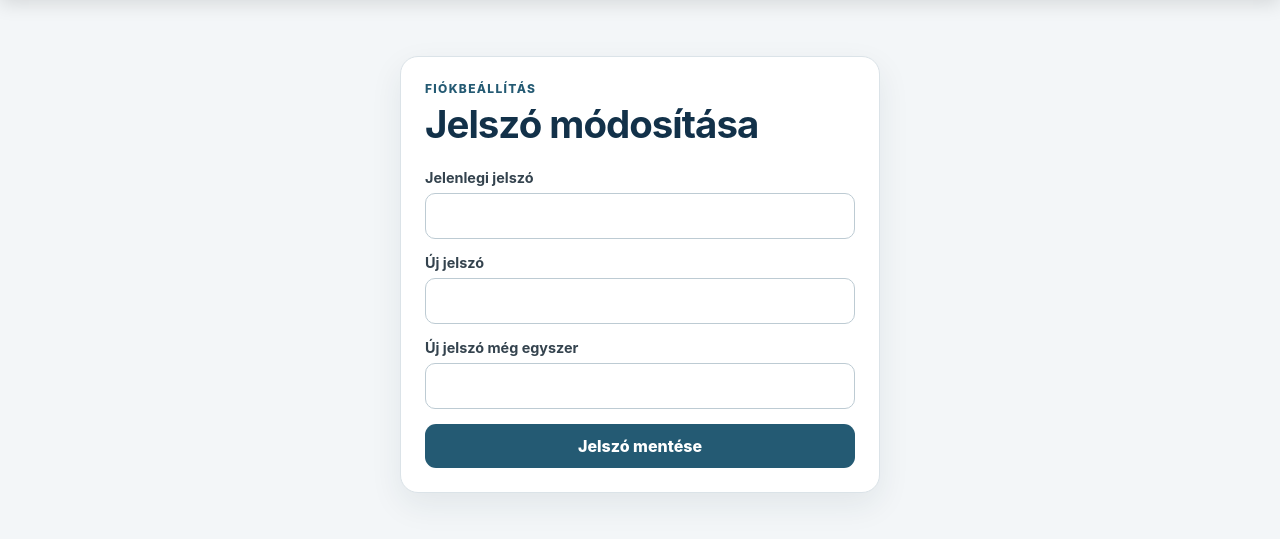
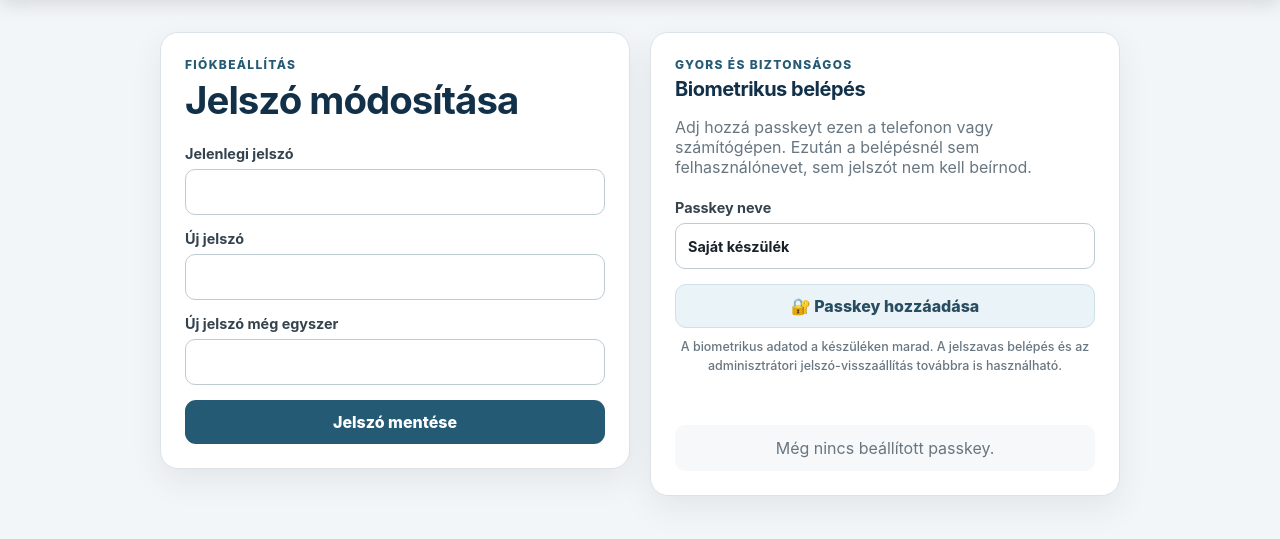
Before and after one commit to Nicqx/munkaido-nyilvantarto, a Flask app: page /settings/password in a window 1280 px wide. Shown: the part 64-603 px from the top of the page. Run offline with Flask 3, Linux system fonts and the light colour scheme; the visitor is signed in with stand-in values (Sample User, id 1); data comes from the database, SQL or seed files in the repository; parts of the project's set-up code (start-up, migrations or seed data) failed here and were passed over.

Commit message:
passkey: worktime/templates/change_password.html frissítése

```diff
--- a/worktime/templates/change_password.html
+++ b/worktime/templates/change_password.html
@@ -1,7 +1,8 @@
 {% extends "base.html" %}
-{% block title %}Jelszó módosítása · Munkaidő{% endblock %}
+{% block title %}Fiók és belépés · Munkaidő{% endblock %}
 {% block content %}
-<section class="card narrow-card">
+<div class="account-settings">
+  <section class="card">
     <p class="eyebrow">Fiókbeállítás</p><h1>Jelszó módosítása</h1>
     <form method="post" class="stack-form">
       <label>Jelenlegi jelszó<input type="password" name="current_password" autocomplete="current-password" required></label>
@@ -10,4 +11,93 @@
       <button class="button primary" type="submit">Jelszó mentése</button>
     </form>
   </section>
+
+  <section class="card">
+    <p class="eyebrow">Gyors és biztonságos</p><h2>Biometrikus belépés</h2>
+    <p class="muted">
+      Adj hozzá passkeyt ezen a telefonon vagy számítógépen. Ezután a belépésnél sem felhasználónevet, sem jelszót nem kell beírnod.
+    </p>
+    <div class="stack-form">
+      <label>Passkey neve
+        <input type="text" maxlength="80" value="Saját készülék" data-passkey-name>
+      </label>
+      <button class="button soft" type="button" data-passkey-register>🔐 Passkey hozzáadása</button>
+    </div>
+    <p class="field-hint passkey-hint">
+      A biometrikus adatod a készüléken marad. A jelszavas belépés és az adminisztrátori jelszó-visszaállítás továbbra is használható.
+    </p>
+    <p class="passkey-status" role="status" aria-live="polite" data-passkey-status></p>
+
+    {% if passkeys %}
+      <ul class="passkey-list">
+        {% for passkey in passkeys %}
+          <li>
+            <div>
+              <strong>{{ passkey['name'] }}</strong>
+              <span>Hozzáadva: {{ passkey['created_at'][:10] }}{% if passkey['last_used_at'] %} · Utoljára használva: {{ passkey['last_used_at'][:10] }}{% endif %}</span>
+            </div>
+            <form method="post" action="{{ url_for('delete_passkey', passkey_id=passkey['id']) }}" onsubmit="return confirm('Biztosan törlöd ezt a passkeyt?');">
+              <button class="text-danger" type="submit">Törlés</button>
+            </form>
+          </li>
+        {% endfor %}
+      </ul>
+    {% else %}
+      <p class="empty-passkeys">Még nincs beállított passkey.</p>
+    {% endif %}
+  </section>
+</div>
 {% endblock %}
+{% block scripts %}
+<script src="{{ url_for('static', filename='passkeys.js') }}"></script>
+<script>
+  (() => {
+    const button = document.querySelector('[data-passkey-register]');
+    const nameInput = document.querySelector('[data-passkey-name]');
+    const status = document.querySelector('[data-passkey-status]');
+    const setStatus = (message, error = false) => {
+      status.textContent = message;
+      status.classList.toggle('negative', error);
+    };
+    button.addEventListener('click', async () => {
+      if (!window.isSecureContext) {
+        setStatus('A biometrikus belépéshez HTTPS-kapcsolat szükséges.', true);
+        return;
+      }
+      if (!window.PublicKeyCredential || !navigator.credentials) {
+        setStatus('Ez a böngésző nem támogatja a biometrikus passkey belépést.', true);
+        return;
+      }
+      button.disabled = true;
+      setStatus('Passkey létrehozása…');
+      try {
+        const optionsData = await window.passkeys.jsonResponse(await fetch(
+          {{ url_for('passkey_register_options')|tojson }},
+          {method: 'POST', headers: {'Accept': 'application/json'}}
+        ));
+        const credential = await navigator.credentials.create({
+          publicKey: window.passkeys.parseCreationOptions(optionsData.publicKey),
+        });
+        await window.passkeys.jsonResponse(await fetch(
+          {{ url_for('passkey_register_complete')|tojson }},
+          {
+            method: 'POST',
+            headers: {'Content-Type': 'application/json', 'Accept': 'application/json'},
+            body: JSON.stringify({
+              ceremony_id: optionsData.ceremony_id,
+              name: nameInput.value,
+              credential: window.passkeys.credentialToJSON(credential),
+            }),
+          }
+        ));
+        setStatus('A passkey elkészült. Mostantól felhasználónév nélkül is beléphetsz.');
+        window.location.reload();
+      } catch (error) {
+        const cancelled = error && error.name === 'NotAllowedError';
+        setStatus(cancelled ? 'A passkey létrehozása megszakadt.' : error.message, true);
+        button.disabled = false;
+      }
+    });
+  })();
+</script>
+{% endblock %}
```
Lines whose indentation alone changed are shown as unchanged.
